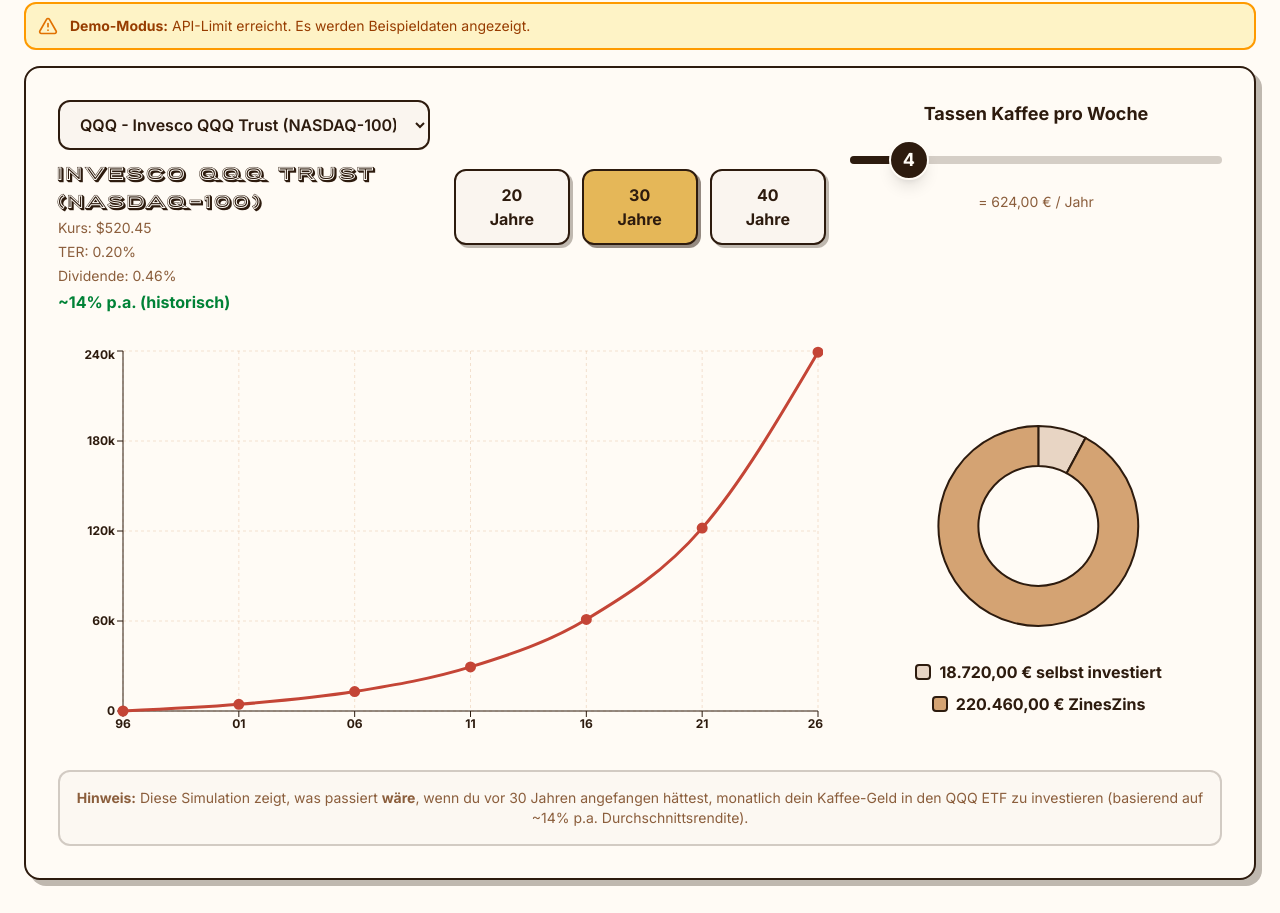
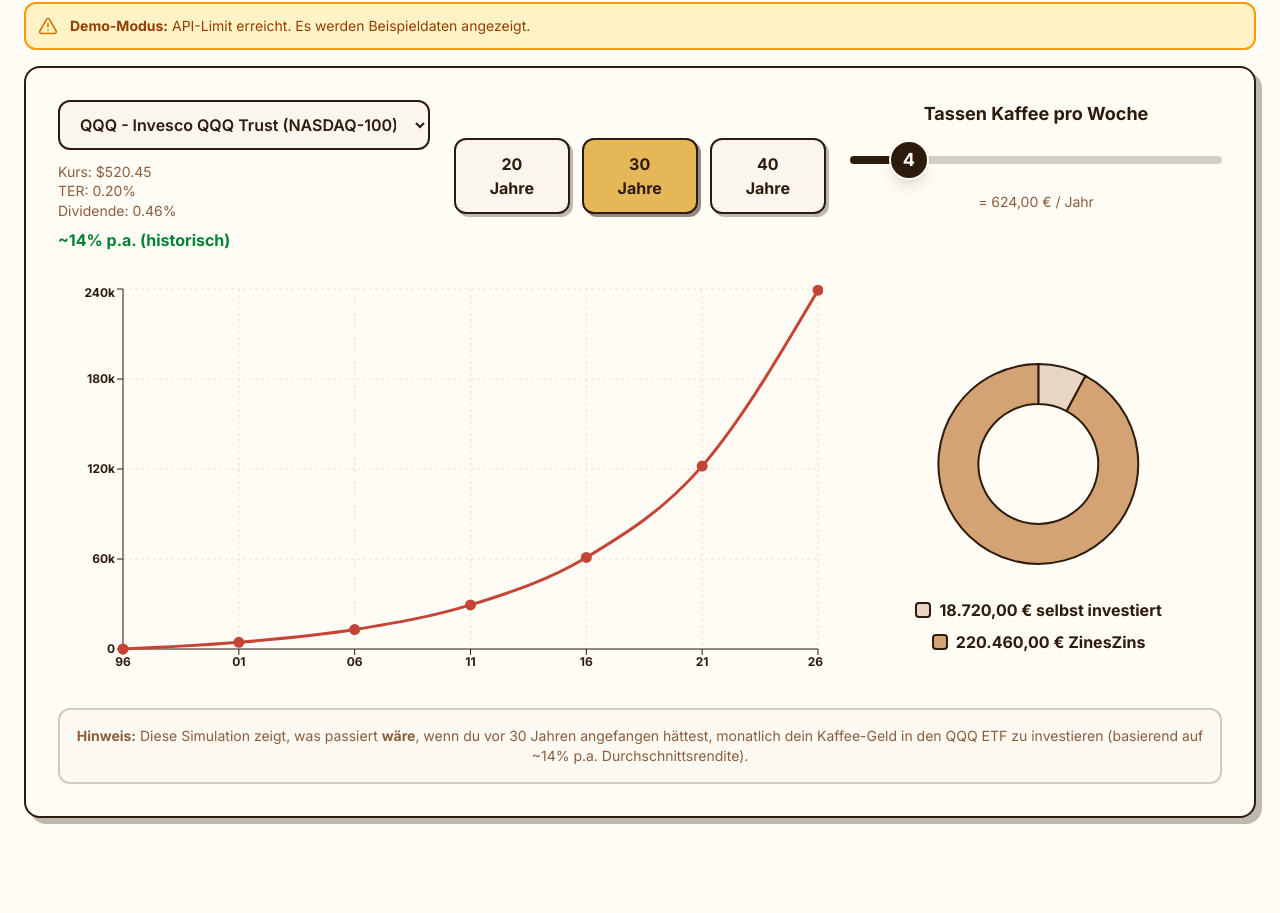
Before and after one commit to McYum/finances, a Next.js app: page /zinsrechner in a window 1280 px wide. Shown: the part 374-1287 px from the top of the page. Built offline with nearby package versions, Linux system fonts and the light colour scheme; a web font is replaced by a local one.

Commit message:
UI improvements + Numberspinner

```diff
--- a/components/story/StoryComponents.tsx
+++ b/components/story/StoryComponents.tsx
@@ -1,25 +1,38 @@
 "use client";
 
-import { useRef, useEffect, memo, useMemo } from "react";
+import { memo, useMemo, useState, useEffect, useRef } from "react";
 import Image from "next/image";
-import { motion, useSpring, useTransform, useInView } from "framer-motion";
+import { motion, useInView } from "framer-motion";
 import { cn } from "@/lib/utils";
+import { AnimatedNumber } from "@/components/ui/AnimatedNumber";
 
-export const NumberTicker = memo(function NumberTicker({ value, className, prefix = "" }: { value: number, className?: string, prefix?: string }) {
+export const NumberTicker = memo(function NumberTicker({
+                                                           value,
+                                                           className,
+                                                           prefix = ""
+                                                       }: {
+    value: number;
+    className?: string;
+    prefix?: string;
+}) {
     const ref = useRef(null);
     const isInView = useInView(ref, { once: true, margin: "-50px" });
-    const spring = useSpring(0, { mass: 0.3, stiffness: 100, damping: 25, clamp: true });
-    const display = useTransform(spring, (current) => `${prefix}${Math.round(current).toLocaleString('de-DE')}`);
+    const [displayValue, setDisplayValue] = useState(0);
 
     useEffect(() => {
         if (isInView) {
-            spring.set(value || 0);
+            setDisplayValue(value);
         }
-    }, [isInView, value, spring]);
+    }, [isInView, value]);
 
-    return <motion.span ref={ref} className={className}>{display}</motion.span>;
+    const formatValue = (val: number) => `${prefix}${Math.round(val).toLocaleString('de-DE')}`;
+
+    return (
+        <span ref={ref} className={className}>
+            <AnimatedNumber value={displayValue} formatValue={formatValue} />
+        </span>
+    );
 }, (prev, next) => {
-    // Custom comparison only rerender if value changes by more than 1
     return Math.abs(prev.value - next.value) < 1 && prev.className === next.className && prev.prefix === next.prefix;
 });
 
@@ -38,10 +51,10 @@
 };
 
 export const CoinScatter = memo(function CoinScatter({
-    count,
-    className,
-    coinSize = "w-6 h-6 md:w-8 md:h-8",
-}: CoinScatterProps) {
+                                                         count,
+                                                         className,
+                                                         coinSize = "w-6 h-6 md:w-8 md:h-8",
+                                                     }: CoinScatterProps) {
     const safeCount = Math.min(count, 30);
 
     const visibleCoins = useMemo(
--- /dev/null
+++ b/components/ui/AnimatedNumber.tsx
@@ -0,0 +1,46 @@
+"use client";
+
+import { useEffect, useRef, useState } from "react";
+import { animate } from "framer-motion";
+
+interface AnimatedNumberProps {
+    value: number;
+    formatValue: (value: number) => string;
+}
+
+export function AnimatedNumber({ value, formatValue }: AnimatedNumberProps) {
+    const prevValueRef = useRef<number | null>(null);
+    const isMountedRef = useRef(false);
+
+    const getStartValue = () => {
+        if (!isMountedRef.current || prevValueRef.current === null) {
+            return value * 0.7;
+        }
+        return prevValueRef.current;
+    };
+
+    const [displayValue, setDisplayValue] = useState(getStartValue());
+
+    useEffect(() => {
+        const from = getStartValue();
+
+        const timer = setTimeout(() => {
+            const controls = animate(from, value, {
+                duration: 0.8,
+                ease: "easeOut",
+                onUpdate(latest) {
+                    setDisplayValue(latest);
+                },
+            });
+
+            prevValueRef.current = value;
+            isMountedRef.current = true;
+
+            return () => controls.stop();
+        }, 10);
+
+        return () => clearTimeout(timer);
+    }, [value]);
+
+    return <span>{formatValue(Math.round(displayValue))}</span>;
+}
--- a/components/zinsrechner/CompoundInterestCalculator.tsx
+++ b/components/zinsrechner/CompoundInterestCalculator.tsx
@@ -5,6 +5,7 @@
 import { RetroButton } from "@/components/ui/RetroButton";
 import { TrendingUp, PiggyBank, Calculator } from "lucide-react";
 import { calculateCompoundInterest } from "@/lib/calculations";
+import { AnimatedNumber } from "@/components/ui/AnimatedNumber";
 
 export function CompoundInterestCalculator() {
     const [initialCapital, setInitialCapital] = useState<string>("10000");
@@ -123,14 +124,20 @@
                         </div>
 
                         {result ? (
-                            <div className="space-y-6">
+                            <motion.div
+                                key={`${result.finalCapital}-${result.totalDeposited}-${result.totalInterest}`}
+                                initial={{ opacity: 0 }}
+                                animate={{ opacity: 1 }}
+                                transition={{ duration: 0.3 }}
+                                className="space-y-6"
+                            >
                                 {/* Final capital */}
                                 <div className="bg-paper border-2 border-coffee-dark rounded-xl p-6">
                                     <div className="text-sm font-bold text-coffee-medium mb-2 uppercase tracking-wide">
                                         Endkapital
                                     </div>
                                     <div className="text-4xl font-porter text-coffee-dark">
-                                        {formatCurrency(result.finalCapital)}
+                                        <AnimatedNumber value={result.finalCapital} formatValue={formatCurrency} />
                                     </div>
                                 </div>
 
@@ -140,7 +147,7 @@
                                         Eingezahlt
                                     </div>
                                     <div className="text-2xl font-bold text-coffee-dark">
-                                        {formatCurrency(result.totalDeposited)}
+                                        <AnimatedNumber value={result.totalDeposited} formatValue={formatCurrency} />
                                     </div>
                                 </div>
 
@@ -153,7 +160,7 @@
                                         </div>
                                     </div>
                                     <div className="text-3xl font-porter text-green-700">
-                                        +{formatCurrency(result.totalInterest)}
+                                        +<AnimatedNumber value={result.totalInterest} formatValue={formatCurrency} />
                                     </div>
                                 </div>
 
@@ -167,7 +174,7 @@
                                         mehr als eingezahlt!
                                     </p>
                                 </div>
-                            </div>
+                            </motion.div>
                         ) : (
                             <div className="h-full flex items-center justify-center">
                                 <div className="text-center text-coffee-medium">
--- a/components/zinsrechner/ETFControls.tsx
+++ b/components/zinsrechner/ETFControls.tsx
@@ -48,15 +48,14 @@
                     ))}
                 </select>
                 <div className="mt-3">
-                    <p className="text-lg font-porter text-coffee-dark">{currentETF?.name}</p>
                     {etfInfo && (
-                        <div className="text-sm text-coffee-medium space-y-1">
+                        <div className="text-sm text-coffee-medium space-y-0 leading-snug">
                             {etfInfo.price && <p>Kurs: ${etfInfo.price.toFixed(2)}</p>}
                             <p>TER: {etfInfo.expenseRatio}</p>
                             <p>Dividende: {etfInfo.dividendYield}</p>
                         </div>
                     )}
-                    <p className="text-green-700 font-bold mt-1">
+                    <p className="text-green-700 font-bold mt-2">
                         ~{(currentAvgReturn * 100).toFixed(0)}% p.a. (historisch)
                     </p>
                 </div>
--- a/components/zinsrechner/ETFPieChart.tsx
+++ b/components/zinsrechner/ETFPieChart.tsx
@@ -1,6 +1,7 @@
 "use client";
 
 import { PieChart, Pie, Cell, ResponsiveContainer } from "recharts";
+import { AnimatedNumber } from "@/components/ui/AnimatedNumber";
 
 interface ETFPieChartProps {
     stockData: any[];
@@ -45,13 +46,13 @@
                 <div className="flex items-center justify-center gap-2">
                     <div className="w-4 h-4 bg-[#e8d5c4] border-2 border-coffee-dark rounded"></div>
                     <span className="text-coffee-dark font-bold">
-                        {formatCurrency(invested)} selbst investiert
+                        <AnimatedNumber value={invested} formatValue={formatCurrency} /> selbst investiert
                     </span>
                 </div>
                 <div className="flex items-center justify-center gap-2">
                     <div className="w-4 h-4 bg-[#d4a373] border-2 border-coffee-dark rounded"></div>
                     <span className="text-coffee-dark font-bold">
-                        {formatCurrency(interest)} ZinesZins
+                        <AnimatedNumber value={interest} formatValue={formatCurrency} /> ZinesZins
                     </span>
                 </div>
             </div>
```
